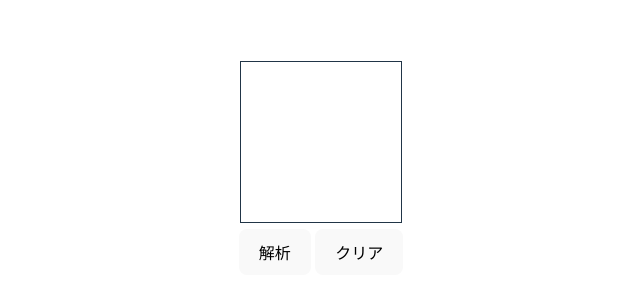
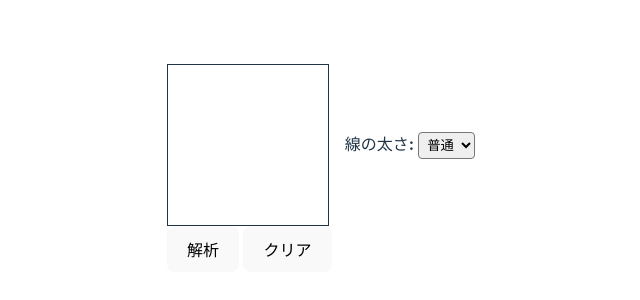
Before and after one commit to ChibaTomoki/MNIST-FE, a Vue app: page / in a window 1280 px wide. Shown: the part 232-532 px from the top of the page, without its empty margins (319-959 px from the left). Built offline with nearby package versions, Linux system fonts and the light colour scheme.

Commit message:
線の太さを調整できる機能を追加

```diff
--- a/src/App.vue
+++ b/src/App.vue
@@ -5,10 +5,12 @@ import MyWaitAnimation from './components/MyWaitAnimation.vue'
 import MyCanvas from './components/MyCanvas.vue'
 import MyButton from './components/MyButton.vue'
 import MyDialog from './components/MyDialog.vue'
+import MySelect from './components/MySelect.vue'
 
 const myCanvasRef = ref<InstanceType<typeof MyCanvas> | null>(null)
 const myDialogRef = ref<InstanceType<typeof MyDialog> | null>(null)
 const base64CanvasImg = ref<string | null>(null)
+const lineWidth = ref<8 | 16 | 24>(16)
 const isLoading = ref(false)
 const analyzedResult = ref<{ number: number | null; probability: number | null }>({
   number: null,
@@ -39,15 +41,28 @@ const postBase64CanvasImg = async (base64Img: string | null) => {
 
 <template>
   <MyWaitAnimation v-show="isLoading" />
-  <div>
+
+  <div class="canvas-group">
     <MyCanvas
       ref="myCanvasRef"
+      :line-width="lineWidth"
       @end-drawing="
         (base64Img) => {
           base64CanvasImg = base64Img
         }
       "
     />
+    <div class="select-group">
+      <strong>線の太さ: </strong>
+      <MySelect
+        v-model.number="lineWidth"
+        :options="[
+          { value: 8, label: '細い' },
+          { value: 16, label: '普通' },
+          { value: 24, label: '太い' },
+        ]"
+      />
+    </div>
   </div>
   <div class="button-group">
     <MyButton title="解析" @on-click="postBase64CanvasImg(base64CanvasImg)" />
@@ -60,6 +75,15 @@ const postBase64CanvasImg = async (base64Img: string | null) => {
 </template>
 
 <style scoped lang="scss">
+.canvas-group {
+  display: flex;
+  align-items: center;
+  gap: 16px;
+}
+.select-group {
+  display: flex;
+  gap: 4px;
+}
 .button-group {
   display: flex;
   gap: 4px;
--- a/src/components/MyCanvas.vue
+++ b/src/components/MyCanvas.vue
@@ -1,6 +1,9 @@
 <script setup lang="ts">
 import { ref, watchEffect } from 'vue'
 
+type Props = {
+  lineWidth: 8 | 16 | 24
+}
 type Emits = {
   (e: 'endDrawing', base64Img: string): void
 }
@@ -9,6 +12,7 @@ type Point = {
   y: number
 }
 
+const props = defineProps<Props>()
 const emits = defineEmits<Emits>()
 const canvasRef = ref<HTMLCanvasElement>()
 const canvasCtx = ref<CanvasRenderingContext2D | null>(null)
@@ -34,7 +38,7 @@ const draw = (e: MouseEvent) => {
   if (!startPoint.value) return
 
   canvasCtx.value.beginPath()
-  canvasCtx.value.arc(startPoint.value.x, startPoint.value.y, 8, 0, 2 * Math.PI)
+  canvasCtx.value.arc(startPoint.value.x, startPoint.value.y, props.lineWidth / 2, 0, 2 * Math.PI)
   canvasCtx.value.fill()
   canvasCtx.value.beginPath()
   canvasCtx.value.moveTo(startPoint.value.x, startPoint.value.y)
@@ -52,7 +56,7 @@ const drawByTouch = (e: TouchEvent) => {
   e.preventDefault()
 
   canvasCtx.value.beginPath()
-  canvasCtx.value.arc(startPoint.value.x, startPoint.value.y, 8, 0, 2 * Math.PI)
+  canvasCtx.value.arc(startPoint.value.x, startPoint.value.y, props.lineWidth / 2, 0, 2 * Math.PI)
   canvasCtx.value.fill()
   canvasCtx.value.beginPath()
   canvasCtx.value.moveTo(startPoint.value.x, startPoint.value.y)
@@ -70,7 +74,7 @@ const endDrawing = () => {
   if (!startPoint.value) return
 
   canvasCtx.value.beginPath()
-  canvasCtx.value.arc(startPoint.value.x, startPoint.value.y, 8, 0, 2 * Math.PI)
+  canvasCtx.value.arc(startPoint.value.x, startPoint.value.y, props.lineWidth / 2, 0, 2 * Math.PI)
   canvasCtx.value.fill()
 
   startPoint.value = null
@@ -92,7 +96,7 @@ watchEffect(() => {
   canvasCtx.value!.fillStyle = '#fff'
   canvasCtx.value!.fillRect(0, 0, 160, 160)
   canvasCtx.value!.fillStyle = '#000'
-  canvasCtx.value!.lineWidth = 16
+  canvasCtx.value!.lineWidth = props.lineWidth
   canvasOffset.value = canvasRef.value.getBoundingClientRect()
 })
 </script>
--- /dev/null
+++ b/src/components/MySelect.vue
@@ -0,0 +1,35 @@
+<script setup lang="ts">
+type Props = {
+  modelValue: string | number
+  options: { value: string | number; label: string }[]
+}
+type Emits = {
+  (e: 'update:modelValue', value: string | number): void
+}
+
+defineProps<Props>()
+const emits = defineEmits<Emits>()
+
+const emitSelected = (e: Event): void => {
+  const target = e.target
+  if (!target) return
+  if (!(target instanceof HTMLSelectElement)) return
+
+  emits('update:modelValue', target.value)
+}
+</script>
+
+<template>
+  <select :value="modelValue" @change="emitSelected">
+    <option v-for="option in options" :value="option.value">
+      {{ option.label }}
+    </option>
+  </select>
+</template>
+
+<style scoped lang="scss">
+select {
+  padding: 4px;
+  border-radius: 4px;
+}
+</style>
```
